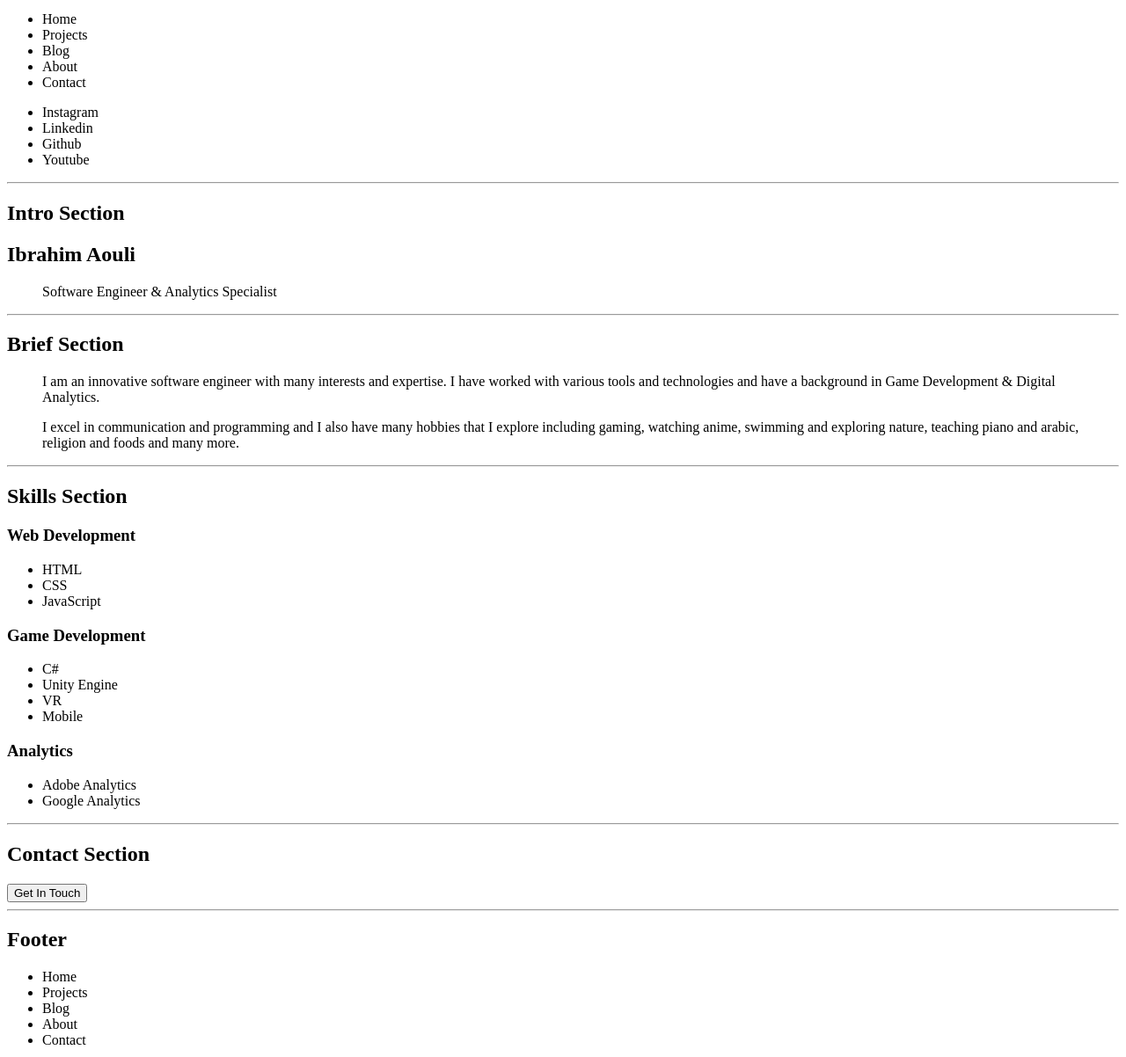
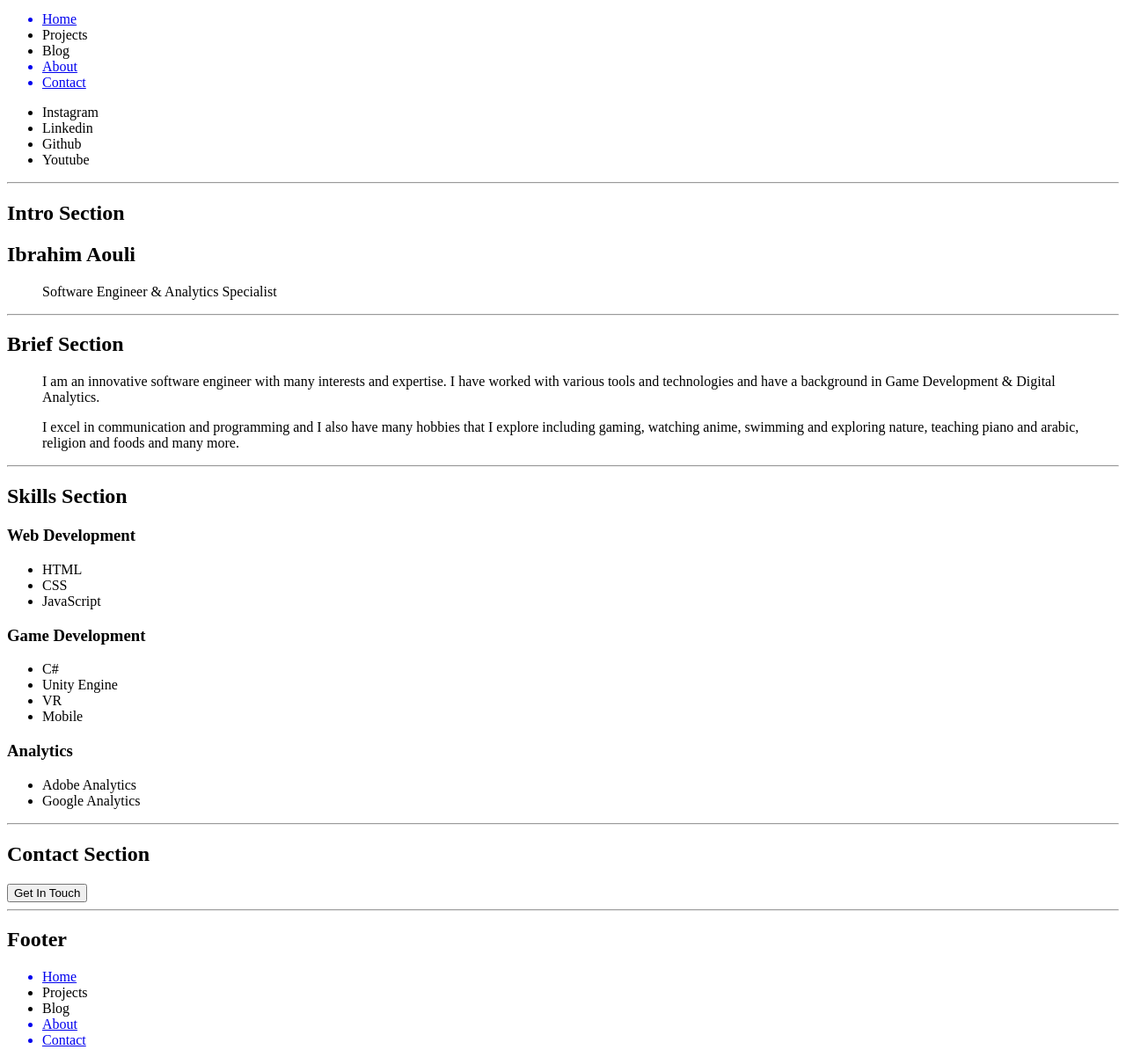
Before and after one commit to Ibrahim-Aouli/portfolio-site, a plain HTML site: page pages/home.html in a window 1280 px wide. Shown: the part 98-1300 px from the top of the page at 88% size. Drawn offline with Linux system fonts and the light colour scheme.

Commit message:
Added links to the pages

```diff
--- a/pages/home.html
+++ b/pages/home.html
@@ -14,11 +14,11 @@
         </div>
         <nav>
             <ul>
-                <li>Home</li>
+                <a href="/pages/home.html"><li>Home</li></a>
                 <li>Projects</li>
                 <li>Blog</li>
-                <li>About</li>
-                <li>Contact</li>
+                <a href="/pages/About.html"><li>About</li></a>
+                <a href="/pages/Contact.html"><li>Contact</li></a>
             </ul>
         </nav>
         <div class="social">
@@ -84,11 +84,11 @@
         <h2>Footer</h2>
         <nav>
             <ul>
-                <li>Home</li>
+                <a href="/pages/home.html"><li>Home</li></a>
                 <li>Projects</li>
                 <li>Blog</li>
-                <li>About</li>
-                <li>Contact</li>
+                <a href="/pages/About.html"><li>About</li></a>
+                <a href="/pages/Contact.html"><li>Contact</li></a>
             </ul>
         </nav>
         <div class="social">
```
Also changed, not shown: pages/About.html (+6 -6 lines), pages/Contact.html (+6 -6 lines).
